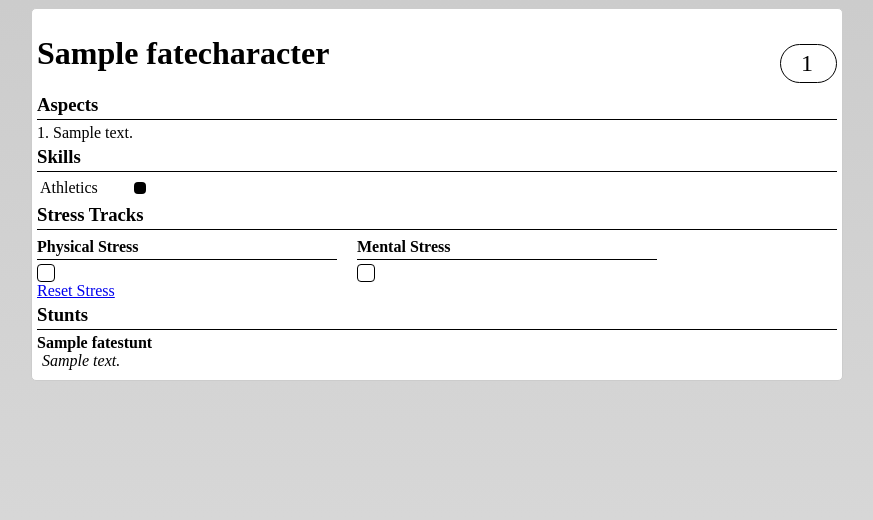
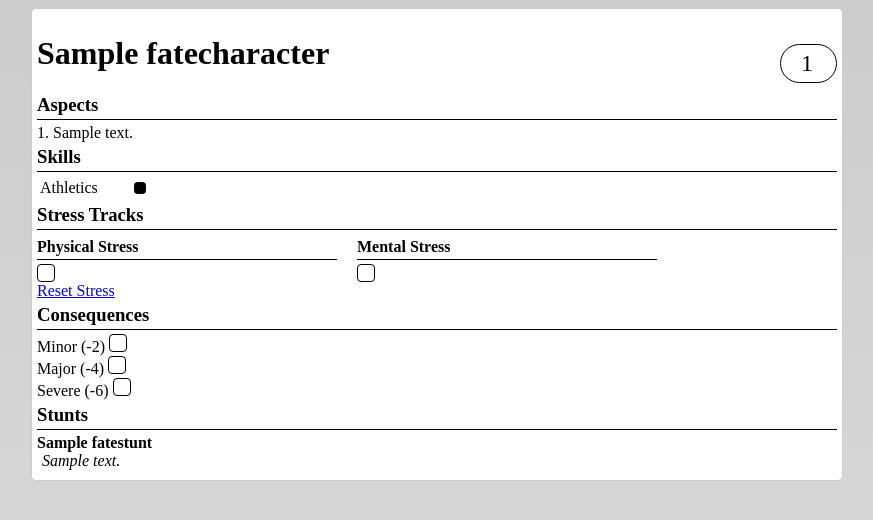
Before and after one commit to cthos/django-fate-sheet, a Django app: page /characters/1 in a window 1280 px wide. Shown: the top 520 px of the page, without its empty margins (203-1076 px from the left). Run offline with Django 3.2, Linux system fonts and the light colour scheme; tables that the repository leaves empty hold one stand-in row (values such as "Sample post").

Commit message:
Quick and dirty consequences track.

```diff
--- a/fatecore/static/fatecore/js/stress.js
+++ b/fatecore/static/fatecore/js/stress.js
@@ -1,11 +1,17 @@
 (function ($) {
   $(function () {
-    $('.stress-box').click(function () {
+    $('.checkable').click(function () {
       $(this).toggleClass('checked');
     });
 
     $('.reset-stress-button').on('click', 'a', function() {
       $('.stress-box.checked').removeClass('checked');
     });
+
+    $('.consequences .checkable').click(function () {
+      var tar = $(this).data('target');
+
+      $('.' + tar).toggle('fast');
+    });
   });
 }) ($);
--- a/fatecore/static/fatecore/sass/view.scss
+++ b/fatecore/static/fatecore/sass/view.scss
@@ -27,17 +27,21 @@
     width: 300px;
     margin-right: 20px;
   }
+}
 
-  .checked {
-    background-color: red;
-  }
+.checked {
+  background-color: red;
 }
 
 .clear {
   clear: both;
 }
 
-.stress-box {
+.hidden {
+  display:none;
+}
+
+.small-box {
   border: 1px solid black;
   width: 16px;
   height: 16px;
--- a/fatecore/static/fatecore/stylesheets/view.css
+++ b/fatecore/static/fatecore/stylesheets/view.css
@@ -30,8 +30,9 @@ h2, h3, h4, h5, h6 {
   width: 300px;
   margin-right: 20px;
 }
-/* line 31, ../sass/view.scss */
-.stress .checked {
+
+/* line 32, ../sass/view.scss */
+.checked {
   background-color: red;
 }
 
@@ -41,7 +42,12 @@ h2, h3, h4, h5, h6 {
 }
 
 /* line 40, ../sass/view.scss */
-.stress-box {
+.hidden {
+  display: none;
+}
+
+/* line 44, ../sass/view.scss */
+.small-box {
   border: 1px solid black;
   width: 16px;
   height: 16px;
@@ -53,13 +59,13 @@ h2, h3, h4, h5, h6 {
   border-radius: 4px;
 }
 
-/* line 49, ../sass/view.scss */
+/* line 53, ../sass/view.scss */
 .refresh {
   float: right;
   font-size: 24px;
   margin-top: -50px;
 }
-/* line 54, ../sass/view.scss */
+/* line 58, ../sass/view.scss */
 .refresh span {
   padding: 5px;
   padding-left: 20px;
@@ -73,17 +79,17 @@ h2, h3, h4, h5, h6 {
   display: inline-block;
 }
 
-/* line 64, ../sass/view.scss */
+/* line 68, ../sass/view.scss */
 .stunt {
   margin-bottom: 5px;
 }
 
-/* line 68, ../sass/view.scss */
+/* line 72, ../sass/view.scss */
 .stunt-name {
   font-weight: bold;
 }
 
-/* line 72, ../sass/view.scss */
+/* line 76, ../sass/view.scss */
 .stunt-description {
   margin-left: 5px;
   font-style: italic;
--- a/fatecore/templates/fatecore/view.html
+++ b/fatecore/templates/fatecore/view.html
@@ -52,7 +52,7 @@
     <h4>Physical Stress</h4>
     <div class="physical-boxes">
       {% for i in character.physical_stress_boxes|times %}
-        <span class="stress-box"></span>
+        <span class="stress-box small-box checkable"></span>
       {% endfor %}
     </div>
   </div>
@@ -60,7 +60,7 @@
     <h4>Mental Stress</h4>
     <div class="mental-boxes">
       {% for i in character.mental_stress_boxes|times %}
-        <span class="stress-box"></span>
+        <span class="stress-box small-box checkable"></span>
       {% endfor %}
     </div>
   </div>
@@ -68,6 +68,16 @@
   <div class="reset-stress-button">
     <a href="javascript:void(0);">Reset Stress</a>
   </div>
+</div>
+
+<div class="consequences">
+  <h3>Consequences</h3>
+  <div class="minor">Minor (-2) <span class="small-box checkable" data-target="minor-description"></span></div>
+  <div class="minor-description hidden"><input type="text" id="minorDesc" size="60"></div>
+  <div class="major">Major (-4) <span class="small-box checkable" data-target="major-description"></span></div>
+  <div class="major-description hidden"><input type="text" id="majorDesc" size="60"></div>
+  <div class="severe">Severe (-6) <span class="small-box checkable" data-target="severe-description"></span></div>
+  <div class="severe-description hidden"><input type="text" id="severeDescription" size="60"></div>
 </div>
 
 <div class="stunts">
```
